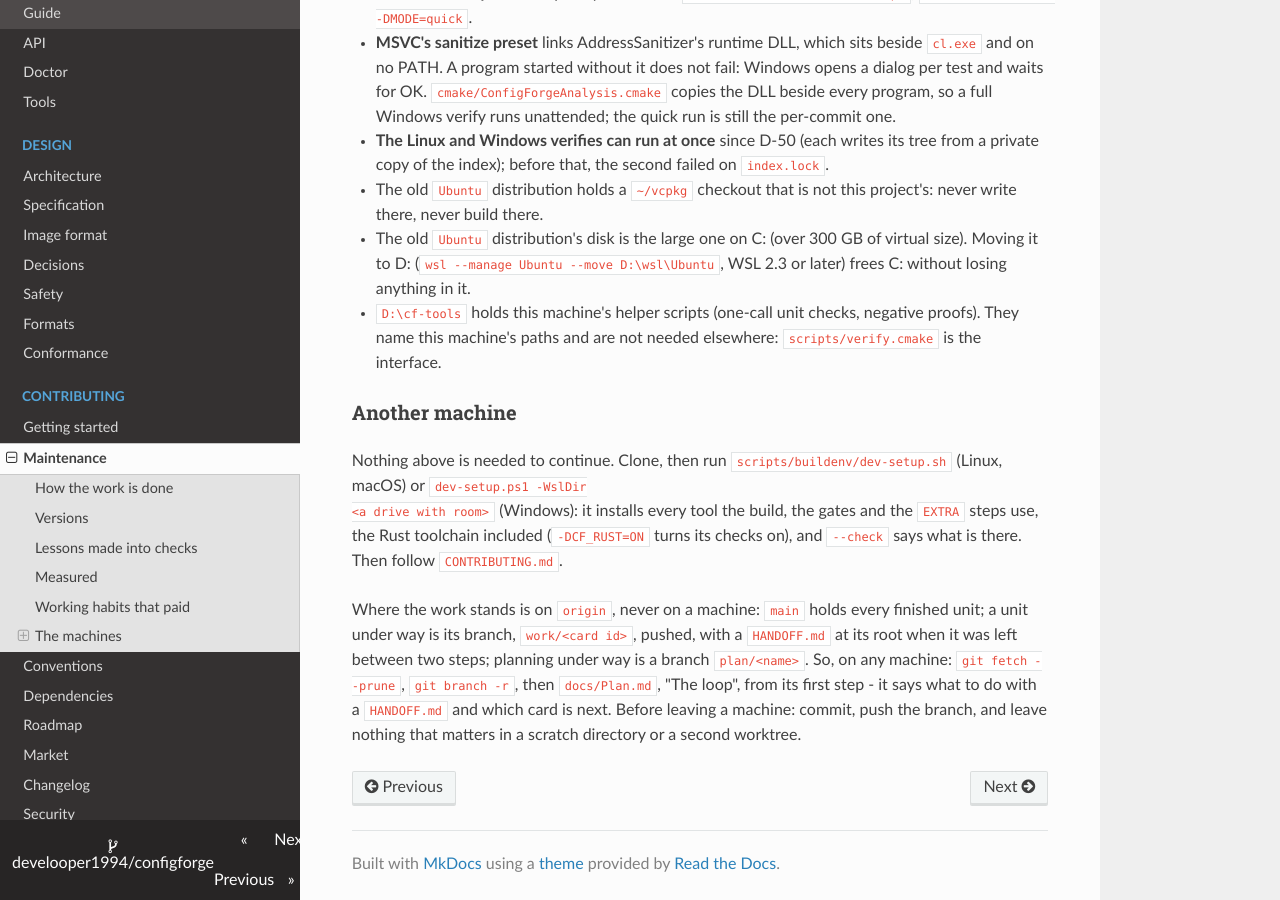
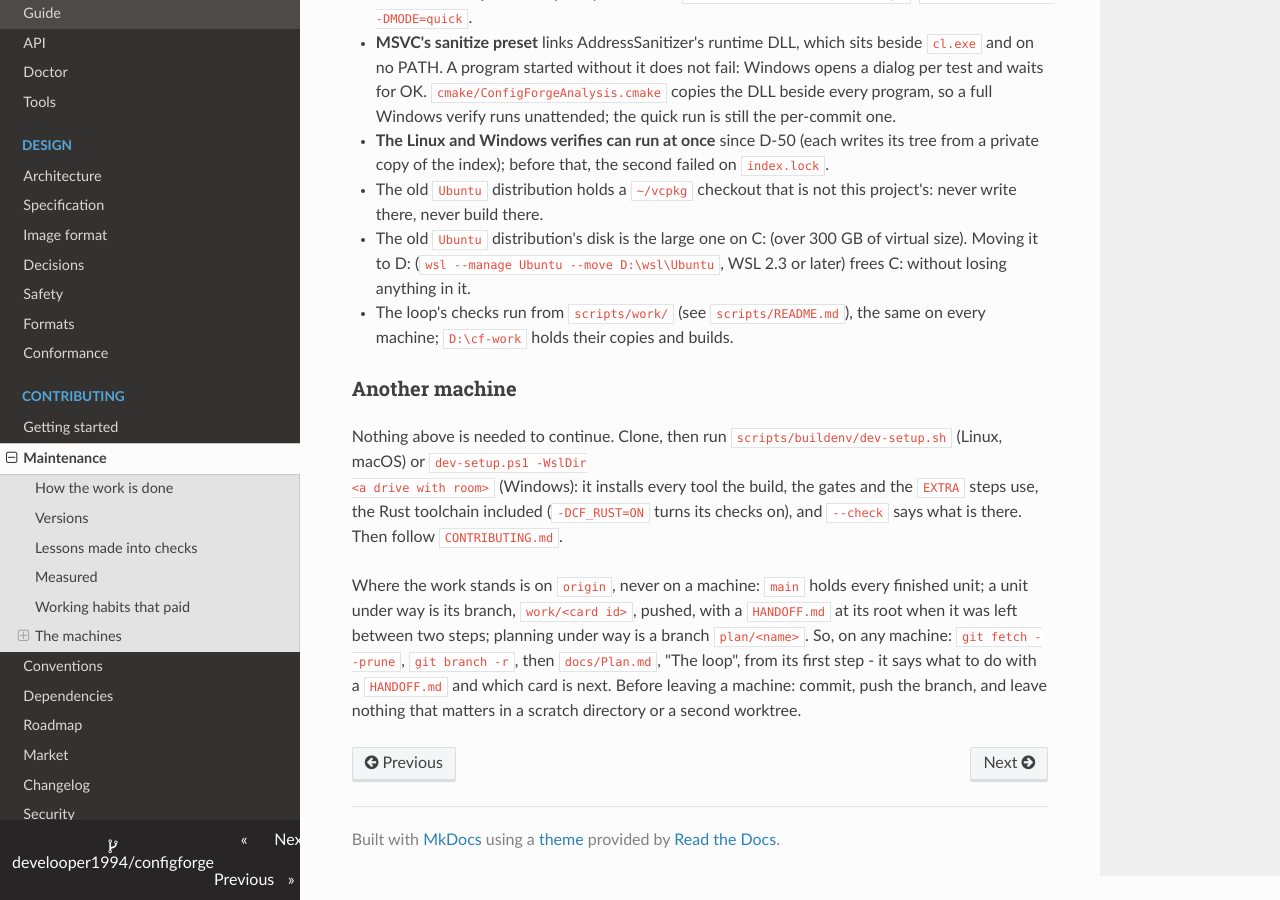
Before and after one commit to develooper1994/configforge, an MkDocs documentation site: the page built from docs/Maintaining.md, in a window 1280 px wide and 900 px high, scrolled down 6945 px. Built offline with MkDocs 1.6.1, drawn with Linux system fonts in a browser that asks for light colours.

Commit message:
scripts/work: the loop's checks and the landing, on any machine
verify.sh, format.sh, ship.sh, land.sh and win.cmd, which lived outside
the repository on one workstation, with where they work and the WSL
distribution they use as settings; CLAUDE.md, Maintaining.md and the
scripts' README name them.

Co-Authored-By: Claude Opus 5.5 <noreply@anthropic.com>

```diff
--- a/docs/Maintaining.md
+++ b/docs/Maintaining.md
@@ -291,9 +291,8 @@ default can be argued from a number.
   300 GB of virtual size). Moving it to D:
   (`wsl --manage Ubuntu --move D:\wsl\Ubuntu`, WSL 2.3 or later) frees
   C: without losing anything in it.
-* `D:\cf-tools` holds this machine's helper scripts (one-call unit
-  checks, negative proofs). They name this machine's paths and are not
-  needed elsewhere: `scripts/verify.cmake` is the interface.
+* The loop's checks run from `scripts/work/` (see `scripts/README.md`),
+  the same on every machine; `D:\cf-work` holds their copies and builds.
 
 ### Another machine
 
```
Also changed, not shown: CLAUDE.md (+4 -0 lines), scripts/README.md (+16 -0 lines), 7 other files.
